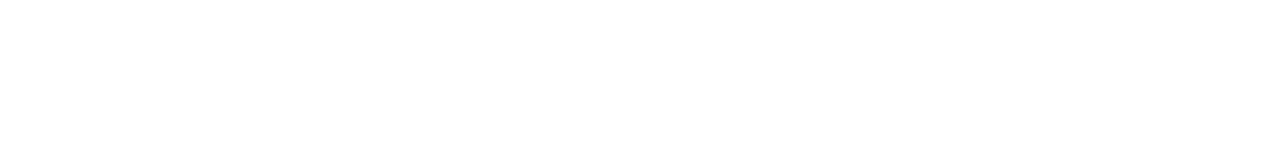
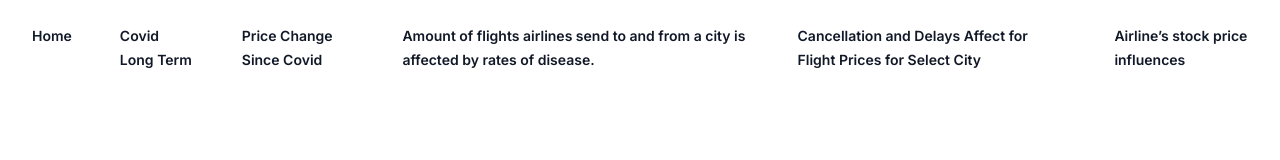
Before and after one commit to dcausey1/DatabaseUF, a Next.js app: page /query3 in a window 1280 px wide. Shown: the top 160 px of the page. Built offline with nearby package versions, Linux system fonts and the light colour scheme.

Commit message:
header to stock price

```diff
--- a/app/query3/page.js
+++ b/app/query3/page.js
@@ -1,9 +1,10 @@
 import { AirlineDropdown } from '@/app/components/AirlineDropdown.js';
+import {Header} from '@/app/components/Header';
 export default function Home() {
 
     return (
         <div className="bg-white">
-
+        <Header />
             <div className="relative isolate pt-14">
                 <div className="py-24 sm:py-32 lg:pb-40">
                     <div className="mx-auto max-w-7xl px-6 lg:px-8">
```
